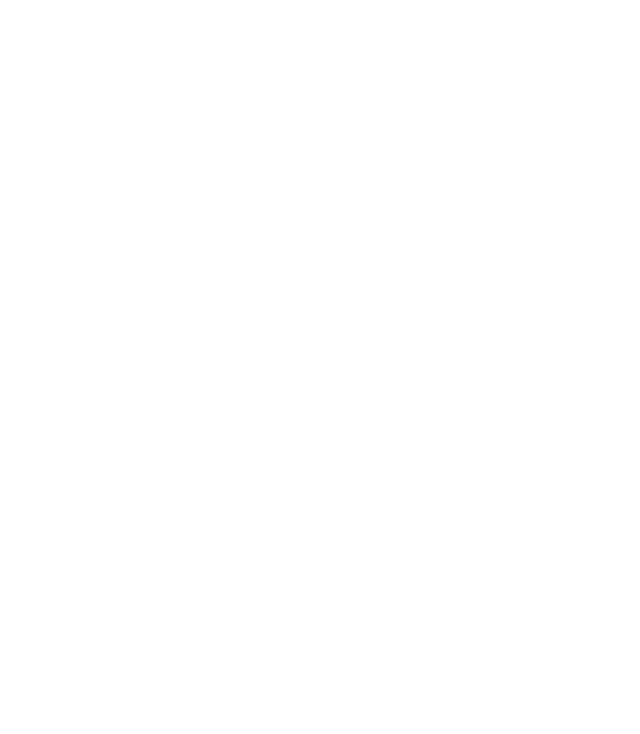
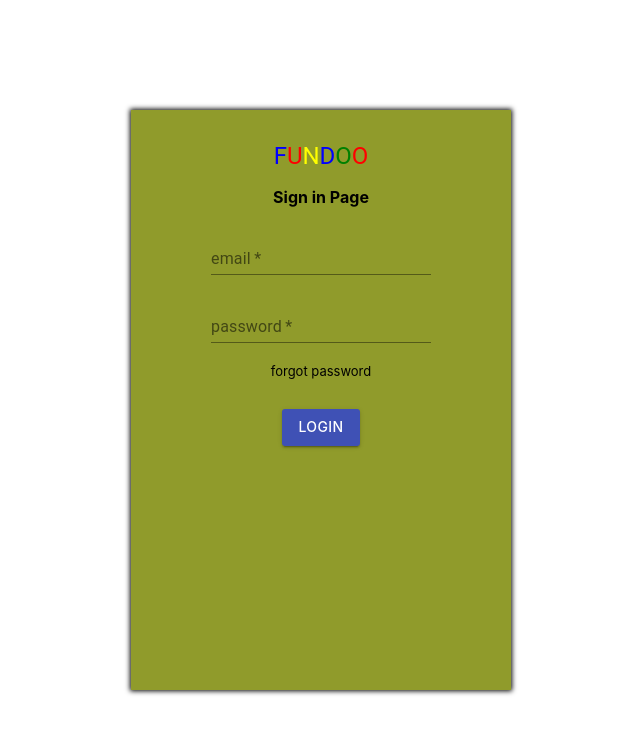
Before and after one commit to SUBE007/Fundoo-API-FrontEnd, a React (Create React App) app: page /login in a window 1280 px wide. Shown: the top 734 px of the page, without its empty margins (319-959 px from the left). Built offline with nearby package versions, Linux system fonts and the light colour scheme.

Commit message:
[SUBE007]Added login.jsx and login.css file inside component folder

```diff
--- a/src/App.js
+++ b/src/App.js
@@ -1,6 +1,7 @@
 import React from 'react';
 import './App.css';
 import Registration from "./component/registration";
+import Login from "./component/login";
 import {BrowserRouter as Router,Switch,Route} from "react-router-dom";
 
 
@@ -10,6 +11,7 @@
       <Router>
          <Switch>
           <Route path="/register" component={Registration}></Route>
+          <Route path="/login" component={Login}></Route>
          </Switch>
       </Router>
     );
--- /dev/null
+++ b/src/component/CSS/login.css
@@ -0,0 +1,75 @@
+
+  .login_Form {
+    display: flex;
+    justify-content: center;
+    align-items: center;
+    width: 100%;
+    height: 100vh;
+  }
+
+.login_Container {
+    background-color: rgb(144, 155, 43);
+    box-shadow: 0px 0px 5px 1px;
+    width: 20em;
+    padding: 30px;
+    height: 65vh;
+  }
+
+  .app_name{
+    margin-top: 20px;
+    margin-bottom: 20px;
+    display: flex;
+    justify-content: center;
+    align-content: center;
+  }
+
+  .set_Div {
+    display: flex;
+    justify-content: center;
+    align-items: center;
+    margin-top: 20px;
+    margin-bottom: 20px;
+  }
+  .login {
+    font-family: -apple-system, BlinkMacSystemFont, "Segoe UI", Roboto, Oxygen,
+      Ubuntu, Cantarell, "Open Sans", "Helvetica Neue", sans-serif;
+    display: flex;
+    margin-top: 15px;
+    justify-content: center;
+    align-items: center;
+    font-weight: bold;
+  }
+
+  .style_Button {
+    font-family: -apple-system, BlinkMacSystemFont, "Segoe UI", Roboto, Oxygen,
+      Ubuntu, Cantarell, "Open Sans", "Helvetica Neue", sans-serif;
+    font-size: 20px;
+  }
+
+  .set_LoginButton {
+    display: flex;
+    align-items: center;
+    justify-content: center;
+    margin-top: 30px;
+  }
+
+  #styled_component {
+    font-family: -apple-system, BlinkMacSystemFont, "Segoe UI", Roboto, Oxygen,
+      Ubuntu, Cantarell, "Open Sans", "Helvetica Neue", sans-serif;
+    border-radius: 3px;
+  }
+
+  .forget_style {
+    display: flex;
+    justify-content: center;
+    align-items: center;
+    font-size: small;
+    cursor: pointer;
+    font-family: -apple-system, BlinkMacSystemFont, "Segoe UI", Roboto, Oxygen,
+      Ubuntu, Cantarell, "Open Sans", "Helvetica Neue", sans-serif;
+  }
+
+  #message-id {
+    margin-left: 100px;
+    margin-right: 80px;
+  }
--- /dev/null
+++ b/src/component/login.jsx
@@ -0,0 +1,127 @@
+import React from "react";
+import "./CSS/login.css";
+import { TextField, Card, IconButton } from "@material-ui/core";
+import Button from "@material-ui/core/Button";
+import Snackbar from "@material-ui/core/Snackbar";
+import login from "../services/userServices";
+import CloseIcon from "@material-ui/icons/Close";
+import Typography from "@material-ui/core/Typography";
+
+class Login extends React.Component {
+    constructor(props) {
+      super(props);
+      this.state = {
+        email: "",
+        password: "",
+        SnackbarMsg: "",
+        snackbarOpen: false,
+      };
+    }
+    handleEmail = (event) => {
+        this.setState({ email: event.target.value });
+      };
+      handlePassword = (event) => {
+        this.setState({ password: event.target.value });
+      };
+      handleClose = (reason) => {
+        if (reason === "clickaway") {
+          return;
+        }
+         this.setState({ snackbarOpen: false });
+       };
+      forget = (reason) => {
+        if (reason === "clickaway") {
+          return;
+        }
+        this.props.history.push("/forgetPassword");
+      };
+
+      validation = () => {
+          const data = {
+          email: this.state.email,
+          password: this.state.password,
+        };
+        if (this.state.email !== "") {
+          if (/^\w+([.-]?\w+)*@\w+([.-]?\w+)*(\.\w{2,3})+$/.test(this.state.email) ) {
+            if (this.state.password !== "") {
+              login(data)
+                .then((res) => {
+                  console.log("Hello Sube!", res);
+                  if (res.user) {
+                    this.setState({snackbarOpen: true, SnackbarMsg: "login Successful" });
+                    this.props.history.push("/home");
+                    console.log(this.state);
+                  }else{
+                    this.setState({snackbarOpen: true,SnackbarMsg: "login failed check e-mail or password" });
+                   }
+                })
+                .catch((err) => { console.log(err); });
+              } else {
+              this.setState({ snackbarOpen: true, SnackbarMsg: "please enter your password" });
+             }
+          } else {
+            this.setState({snackbarOpen: true,SnackbarMsg: "invalid email address" });
+           }
+        } else {
+          this.setState({snackbarOpen: true,SnackbarMsg: "please enter your email" });
+          }
+      };
+
+      render() {
+        return (
+          <div className="login_Form">
+            <Card class="login_Container">
+              <Typography className="app_name" variant="h5" color="textSecondary">
+              <span style={{ color: "Blue" }}>F</span>
+                  <span style={{ color: "Red" }}>U</span>
+                  <span style={{ color: "Yellow" }}>N</span>
+                  <span style={{ color: "Blue" }}>D</span>
+                  <span style={{ color: "Green" }}>O</span>
+                  <span style={{ color: "Red" }}>O</span>
+              </Typography>
+              <div className="login">Sign in Page</div>
+              <Snackbar id="snackbar_color"
+                anchorOrigin={{  vertical: "bottom", horizontal: "center" }}
+                autoHideDuration={2000}
+                open={this.state.snackbarOpen}
+                message={<span id="message-id">{this.state.SnackbarMsg}</span>}
+                action={
+                  <React.Fragment>
+                    <IconButton size="small" aria-label="close" color="secondary"
+                        onClick={this.handleClose}
+                    >
+                      <CloseIcon fontSize="small" />
+                    </IconButton>
+                  </React.Fragment>
+                }
+              />
+
+              <div className="set_Div" data-test="EMAIL">
+                <TextField  required label="email" variant="standard"  type="text"
+                  value={this.state.email}
+                  onChange={this.handleEmail}
+                />
+              </div>
+              <div className="set_Div">
+                <TextField required label="password" variant="standard" type="password"
+                  value={this.state.password}
+                  onChange={this.handlePassword}
+                />
+              </div>
+              <div className="forget_style" onClick={this.forget}>
+                <span>forgot password</span>
+              </div>
+              <div className="set_Button">
+                <Button id="styled_component" color="primary" variant="contained"
+                    type="submit"
+                    onClick={this.validation}
+                >
+                  login
+                </Button>
+              </div>
+            </Card>
+          </div>
+        );
+      }
+    }
+    export default Login;
--- a/src/component/registration.jsx
+++ b/src/component/registration.jsx
@@ -68,7 +68,7 @@
                         snackbarOpen: true,
                         snackbarMessage: "Registration Successful"
                       });
-
+                      this.props.history.push("/login");
                     }
                     else {
                       this.setState({
```
